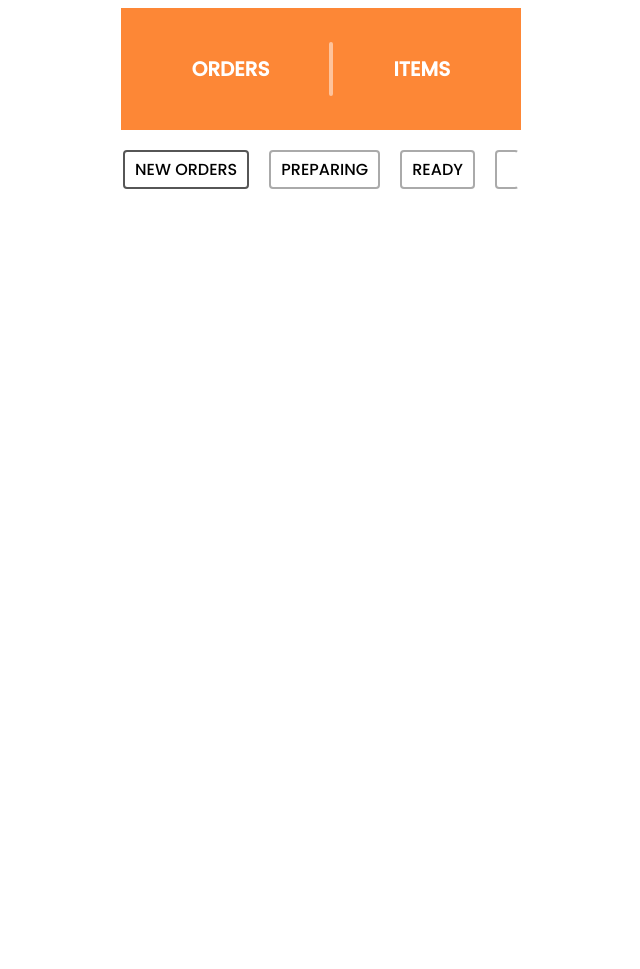
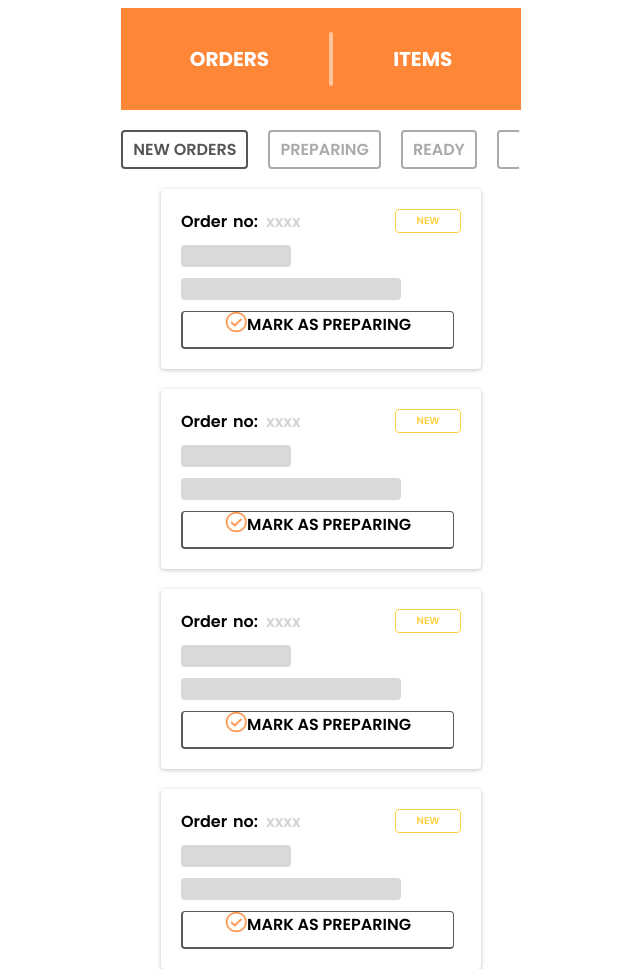
Before and after one commit to solvedbiscuit71/acm, a Python web app: template template/index.html in a window 1280 px wide. Shown: the whole page, without its empty margins (319-959 px from the left). Before the commit the page ends 189 px from the top, so only its background shows below. Run offline with Jinja, Linux system fonts and the light colour scheme; the template is opened without the code that fills it, so the values that code supplies are empty.

Commit message:
css : front end script for waiter's list

```diff
--- a/template/index.css
+++ b/template/index.css
@@ -1,12 +1,15 @@
 body{
+    height: 800px;
     display: flex;
     place-items: center;
     flex-direction: column;
     font-family: Poppins;
+    overflow-y: hidden;
+
 }
 .orderbar{
     width: 320px;
-    height: 42px;
+    height: 22px;
     background-color: #FD8736;
     padding: 40px;
     display: flex;
@@ -22,6 +25,7 @@ body{
 .orderbar :nth-child(1){
 display: grid;
 place-content: center;
+
 }
 .orderbar :nth-child(2){
 
@@ -38,6 +42,7 @@ place-content: center;
     flex-direction: row;
     gap: 20px;
     padding: 20px;
+    font-weight: 600;
 }
 .statusbar > div{
     border: 2px solid rgba(86, 86, 86, 0.5);
@@ -45,11 +50,81 @@ place-content: center;
     width: auto;
     height: auto;
     padding: 5px 10px;
+    color: #56565680;
+
 }
 .statusbar :nth-child(1){
     border: 2px solid rgb(86, 86, 86);
     border-radius: 4px;
+    color: #565656;
+
 }
 .statusbar :nth-child(4){
     border-right: 2px solid white;
 }
+
+.orderitem1{
+    display: grid;
+    width: 280px;
+    height: 140px;
+    box-shadow: 0px 1px 4px rgba(0, 0, 0, 0.25);
+    border-radius: 4px;
+    padding: 20px;
+    font-weight: 600;
+    align-content: space-between;
+}
+.textcontainer{
+    display: flex;
+    justify-content: space-between;
+}
+
+.text{
+    display: flex;
+    flex-direction: row;
+    word-spacing: 2px;
+    gap: 0.5rem;
+}
+.text span{
+    color:lightgray;
+}
+.ordercontainer{
+    display: grid;
+    grid-row-gap: 20px;
+}
+.orderitem1 :nth-child(2){
+    width: 110px;
+    height: 22px;
+    background-color: #D9D9D9;
+    border-radius: 4px;
+}
+.orderitem1 .textcontainer :nth-child(2){
+    display: grid;
+    width: 64px;
+    height: 22px;
+    border: 1px solid  #FFCF44;
+    border-radius: 4px;
+    float:right;
+    font-weight: 600;
+    font-size: 10px;
+    place-content: center;
+    color:  #FFCF44;
+    background-color: white;
+}
+
+.orderitem1 :nth-child(3){
+    width: 220px;
+    height: 22px;
+    background-color: #D9D9D9;
+    border-radius: 4px;
+}
+.orderitem1 :nth-child(4){
+    width: 270px;
+    height: 35px;
+    display: flex;
+    place-content: center;
+
+    border-width: 1px 1px 2px 2px;
+    border-style: solid;
+    border-color: #5B5B5B;
+    border-radius: 4px;
+}
--- a/template/index.html
+++ b/template/index.html
@@ -2,7 +2,7 @@
     <head><title>order component</title>
         <link rel="preconnect" href="https://fonts.googleapis.com">
         <link rel="preconnect" href="https://fonts.gstatic.com" crossorigin>
-        <link href="https://fonts.googleapis.com/css2?family=Poppins:wght@200;300;500&display=swap" rel="stylesheet">
+        <link href="https://fonts.googleapis.com/css2?family=Poppins:wght@100;200;300;400;500;600;700&family=Raleway:wght@400;700&display=swap" rel="stylesheet">
         <link rel="stylesheet" href="index.css">
 
     </head>
@@ -20,5 +20,43 @@
             <div>READY</div>
             <div></div>
         </div>
+        <div class="ordercontainer">
+        <div class="orderitem1">
+             <div class="textcontainer">
+                 <div class="text">Order no: <span> xxxx</span></div>
+                 <div>NEW</div>
+             </div>
+            <div></div>
+            <div></div>
+            <div><img src="Vector.png" width="22.08px" height="21.02px">MARK AS PREPARING</div>
+        </div>
+        <div class="orderitem1">
+            <div class="textcontainer">
+                <div class="text">Order no: <span> xxxx</span></div>
+                <div>NEW</div>
+            </div>
+           <div></div>
+           <div></div>
+           <div><img src="Vector.png" width="22.08px" height="21.02px">MARK AS PREPARING</div>
+       </div>
+       <div class="orderitem1">
+        <div class="textcontainer">
+            <div class="text">Order no: <span> xxxx</span></div>
+            <div>NEW</div>
+        </div>
+       <div></div>
+       <div></div>
+       <div><img src="Vector.png" width="22.08px" height="21.02px">MARK AS PREPARING</div>
+       </div>
+       <div class="orderitem1">
+        <div class="textcontainer">
+            <div class="text">Order no: <span> xxxx</span></div>
+            <div>NEW</div>
+        </div>
+       <div></div>
+       <div></div>
+       <div><img src="Vector.png" width="22.08px" height="21.02px">MARK AS PREPARING</div>
+       </div>
+    </div>
     </body>
 </html>
```
Also changed, not shown: template/Vector.png (added).
